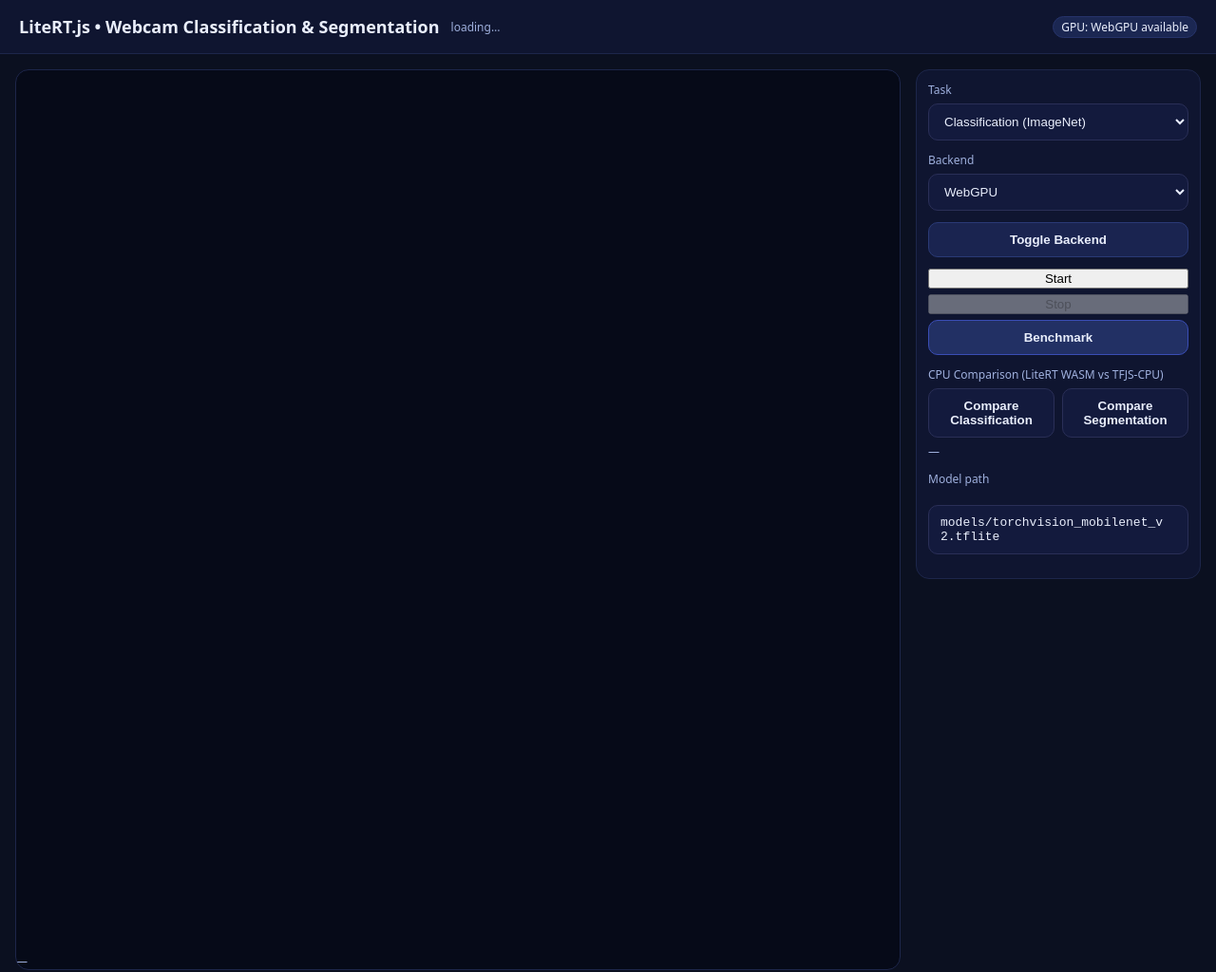
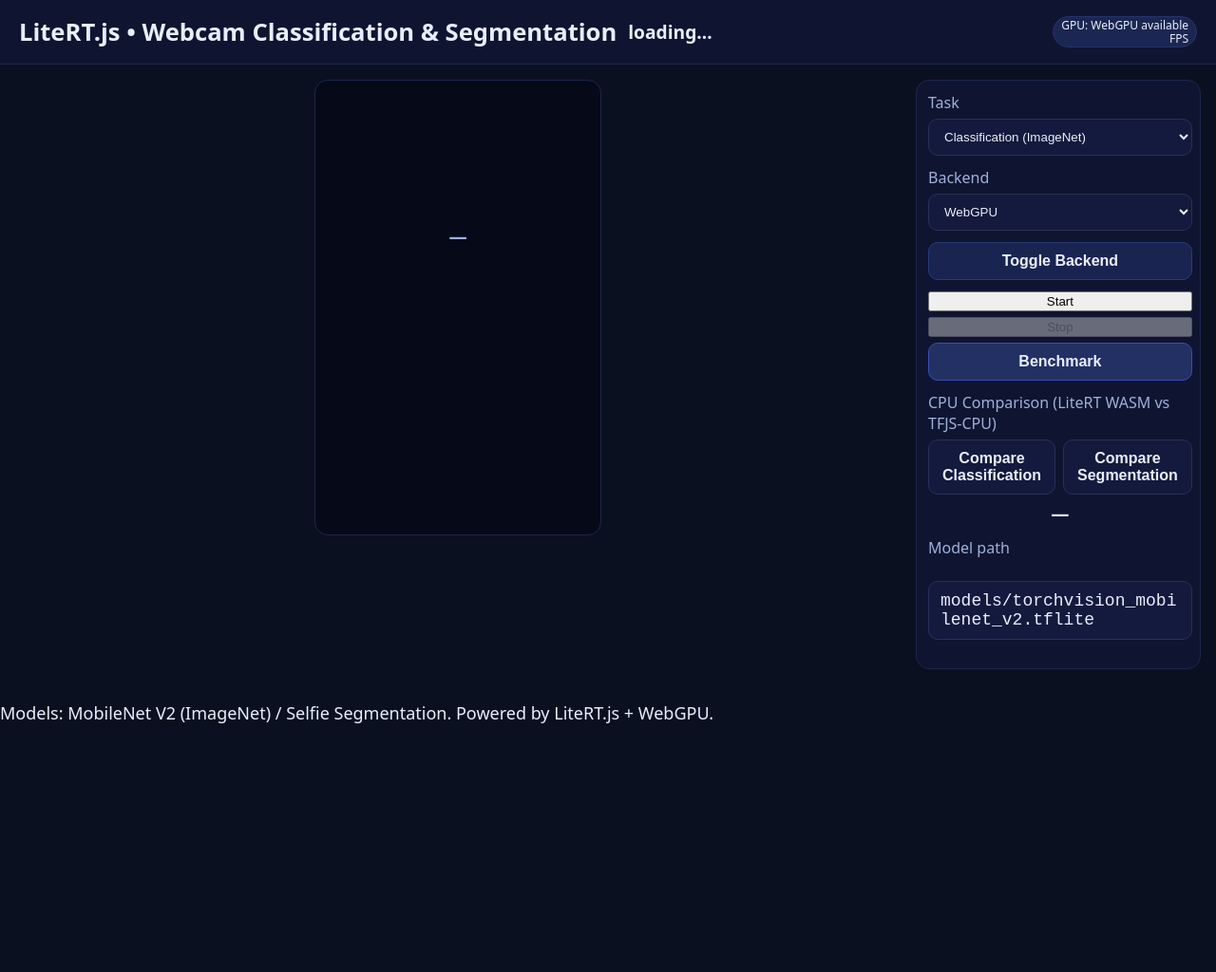
Before and after one commit to varunchariArm/litertjs-webapp, a website with bundled scripts: page public/index.html in a window 1280 px wide. Shown: the top 1024 px of the page at 95% size. After the commit the page ends 800 px from the top, so only its background shows below. Built offline with nearby package versions, Linux system fonts and the light colour scheme.

Commit message:
more UI tweaks

```diff
--- a/public/css/style.css
+++ b/public/css/style.css
@@ -11,23 +11,63 @@
 body {
   margin: 0; font-family: ui-sans-serif, system-ui, -apple-system, Segoe UI, Roboto, "Helvetica Neue", Arial;
   background: var(--bg); color: var(--ink);
+  font-size: 18px;
 }
 .app-header, .app-footer { padding: 16px 20px; background: var(--panel); }
 .app-header { display: flex; align-items: center; gap: 12px; border-bottom: 1px solid #1d264a; }
-.app-header h1 { margin: 0; font-size: 18px; font-weight: 700; }
-.status { font-size: 12px; color: var(--muted); }
-.pill.gpu { margin-left: auto; }
+.app-header h1 { margin: 0; font-size: 18px; font-weight: 700; font-size: 1.6rem; }
+.status, #perf {
+  font-size: 1.2rem;   /* larger text */
+  font-weight: 600;
+  text-align: center;
+  color: var(--ink);
+}
+.pill.gpu {
+  margin-left: auto;
+  white-space: pre-line;   /* render \n as a new line */
+  text-align: right;       /* align numbers to the right */
+  line-height: 1.15;       /* tighter spacing for two lines */
+}
 .app-main { display: grid; grid-template-columns: 1fr 300px; gap: 16px; padding: 16px; }
-.stage { position: relative; background: #060a18; border: 1px solid #1d264a; border-radius: 14px; overflow: hidden; }
-#webcam, #overlay { width: 100%; height: auto; display: block; }
+.stage {
+  position: relative;
+  background: #060a18;
+  border: 1px solid #1d264a;
+  border-radius: 14px;
+  overflow: hidden;
+  max-width: 640px;   /* reduce size */
+  max-height: 480px;  /* maintain 4:3 aspect ratio */
+  margin: 0 auto;     /* center the video/canvas */
+}
+#webcam {
+  width: 100%;
+  height: auto;
+  display: block;
+}
+#overlay {
+  position: absolute;
+  inset: 0;            /* top:0; right:0; bottom:0; left:0 */
+  width: 100%;
+  height: 100%;
+  display: block;
+  pointer-events: none; /* don't block UI */
+  z-index: 2;           /* sit above the video */
+}
 #perf { margin-left: auto; color: var(--muted); }
 #segCtl output, #alphaCtl output { color: var(--ink); font-variant-numeric: tabular-nums; }
 .controls { background: var(--panel); border: 1px solid #1d264a; border-radius: 14px; padding: 12px; display: grid; gap: 12px; height: fit-content; }
 .control { display: grid; gap: 6px; }
 .control.row { grid-auto-flow: column; grid-auto-columns: 1fr; gap: 8px; align-items: center; }
-.control label { font-size: 12px; color: var(--muted); }
+.control label { font-size: 12px; color: var(--muted); font-size: 1rem;}
 .pill { display: inline-block; background: #1b2752; border: 1px solid #26336a; padding: 2px 8px; border-radius: 999px; font-size: 12px; color: var(--ink); }
-.btn { cursor: pointer; border: 1px solid #2a3a76; background: #1a2450; color: var(--ink); padding: 10px 12px; border-radius: 10px; font-weight: 600; }
+.btn { cursor: pointer;
+  border: 1px solid #2a3a76;
+  background: #1a2450;
+  color: var(--ink);
+  padding: 10px 14px;
+  border-radius: 10px;
+  font-weight: 600;
+  font-size: 1rem;}
 .btn-secondary { background: #131a3d; border-color: #2a2f57; }
 .btn-inline { margin-top: 6px; }
 .btn-accent { background: #223064; border-color: #3a4db5; }
--- a/public/js/classifier.js
+++ b/public/js/classifier.js
@@ -14,7 +14,7 @@
 }
 
 export class Classifier {
-  constructor({ modelUrl, labelsUrl, wasmPath, accelerator = 'webgpu', topK = 5 }) {
+  constructor({ modelUrl, labelsUrl, wasmPath, accelerator = 'webgpu', topK = 1 }) {
     this.modelUrl = modelUrl;
     this.labelsUrl = labelsUrl;
     this.wasmPath = wasmPath;
--- a/public/js/main.js
+++ b/public/js/main.js
@@ -39,17 +39,17 @@
       if (adapter?.requestAdapterInfo) {
         const info = await adapter.requestAdapterInfo();
         if (els.gpuInfo) {
-          els.gpuInfo.textContent = `GPU: ${info.vendor || '—'} (${info.architecture || '—'}) • Backend: ${info.backend || '—'}`;
+          setGpuInfoBase(`GPU: ${info.vendor || '—'} (${info.architecture || '—'}) • Backend: ${info.backend || '—'}`);
         }
       } else if (els.gpuInfo) {
-        els.gpuInfo.textContent = 'GPU: WebGPU available';
+        setGpuInfoBase('GPU: WebGPU available');
       }
     } else if (els.gpuInfo) {
-      els.gpuInfo.textContent = 'GPU: WebGPU not available';
+      setGpuInfoBase('GPU: WebGPU not available');
     }
   } catch (e) {
     console.warn(e);
-    if (els.gpuInfo) els.gpuInfo.textContent = 'GPU: —';
+    setGpuInfoBase('GPU: —');
   }
 })();
 
@@ -98,6 +98,20 @@
 let runner;                 // Classifier or Segmenter
 let running = false;
 let rafId = null;
+
+function setGpuInfoBase(text) {
+  const el = els.gpuInfo;
+  if (!el) return;
+  el.dataset.base = text;             // keep a stable first line
+  el.textContent = `${text}\n FPS`;  // placeholder until first FPS update
+}
+function setGpuFps(fps) {
+  const el = els.gpuInfo;
+  if (!el) return;
+  const base = el.dataset.base || (el.textContent?.split('\n')[0] || 'GPU: —');
+  el.textContent = `${base}\n${Number(fps).toFixed(1)} FPS`;  // always overwrite with latest
+}
+
 
 // --- Progress bar helpers (use pre-declared HTML elements with .progress/.progress__bar) ---
 function ensureProgressBar(afterEl, id) {
@@ -398,11 +412,7 @@
           if (perfEl && (t0 - lastPerfUpdate) > PERF_UPDATE_MS) {
             perfEl.textContent = `${runner.backendName} • ${runner.type} • ${fpsEMA.toFixed(1)} FPS`;
             lastPerfUpdate = t0;
-            // Append live FPS to GPU info pill
-            if (els.gpuInfo) {
-              const base = els.gpuInfo.textContent || '';
-              els.gpuInfo.textContent = base.replace(/\s•\s[0-9.]+\sFPS$/, '') + ` • ${fpsEMA.toFixed(1)} FPS`;
-            }
+            setGpuFps(fpsEMA);
           }
         })
         .catch(console.error);
```
